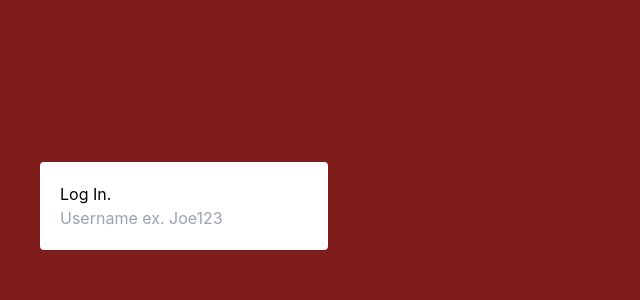
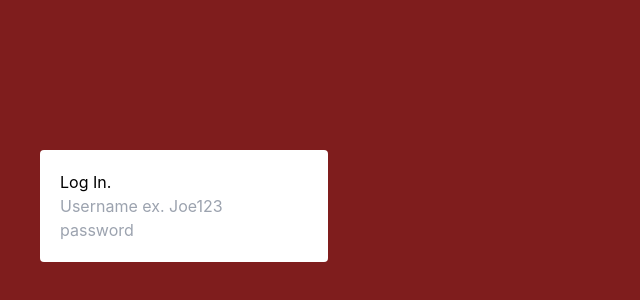
Before and after one commit to StretchedCode/LoginPage, a React (Vite) app in the folder Client/: page / in a window 1280 px wide. Shown: the part 194-494 px from the top of the page, without its empty margins (0-640 px from the left). Built offline with nearby package versions, Linux system fonts and the light colour scheme.

Commit message:
Added import for inputgroup component, inserted components into form element

```diff
--- a/Client/src/pages/login.tsx
+++ b/Client/src/pages/login.tsx
@@ -1,23 +1,25 @@
 import { Routes, Route } from "react-router-dom"
+import InputGroup from "../components/inputgroup"
 
 function Login() {
   return (
     <div className="min-h-screen min-w-[100vw] bg-red-900 flex flex-col p-5 items-center md:flex-row md:justify-between md:p-10">
-      <form action="" method="" className="bg-white p-5 rounded">
+      <form action="" method="" role="form" className="bg-white p-5 rounded">
         <h1>Log In.</h1>
-        <div>
-          <label
-            role="user-label"
-            aria-label="username input"
-            htmlFor="username"
-          ></label>
-          <input
-            type="text"
-            required
-            placeholder="Username ex. Joe123"
-            name="username"
-          ></input>
-        </div>
+        <InputGroup
+          dataLabel="username"
+          labelRole="user-label"
+          inputType="text"
+          inputRole="username-input"
+          inputPlaceholder="Username ex. Joe123"
+        ></InputGroup>
+        <InputGroup
+          dataLabel="password"
+          labelRole="password-label"
+          inputType="password"
+          inputRole="user-password"
+          inputPlaceholder="password"
+        ></InputGroup>
       </form>
     </div>
   )
```
